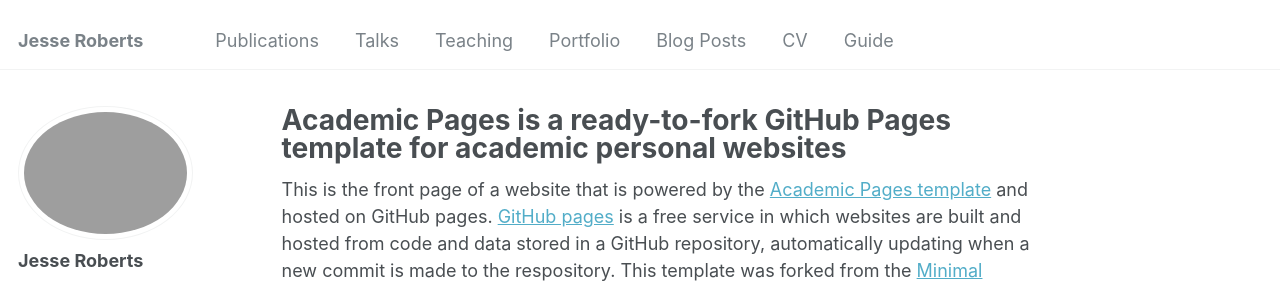
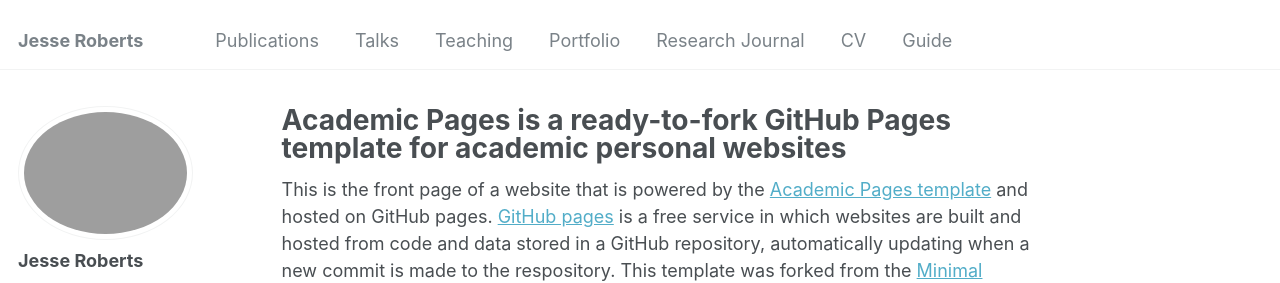
Before and after one commit to JesseTNRoberts/JesseTNRoberts.github.io, a Jekyll site: the page built from _pages/about.md, in a window 1280 px wide. Shown: the top 283 px of the page. Built offline with Jekyll 4.4.1, drawn with Linux system fonts in a browser that asks for light colours; some web fonts are replaced.

Commit message:
Update navigation.yml

```diff
--- a/_data/navigation.yml
+++ b/_data/navigation.yml
@@ -12,7 +12,7 @@ main:
   - title: "Portfolio"
     url: /portfolio/
 
-  - title: "Blog Posts"
+  - title: "Research Journal"
     url: /year-archive/
 
   - title: "CV"
```
